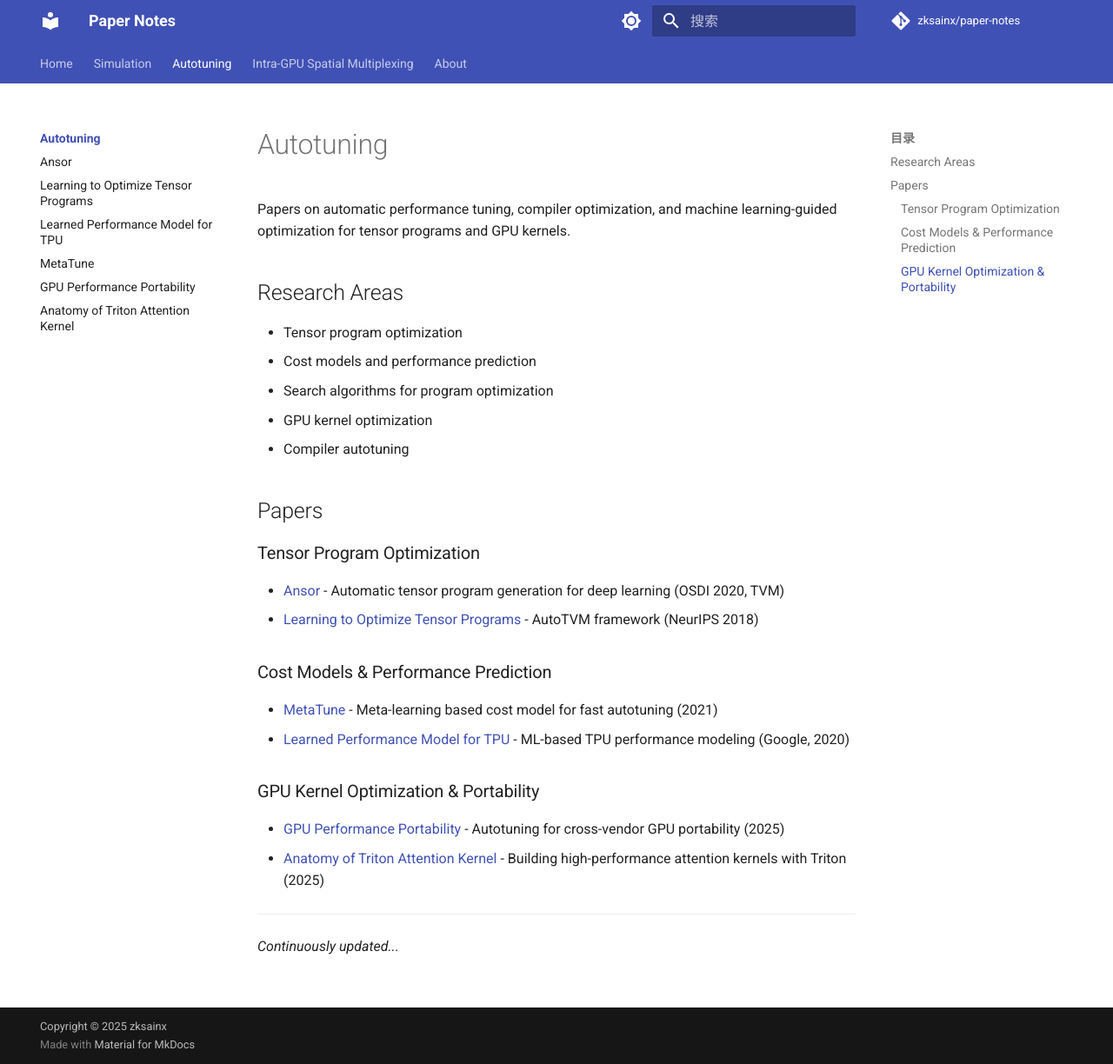
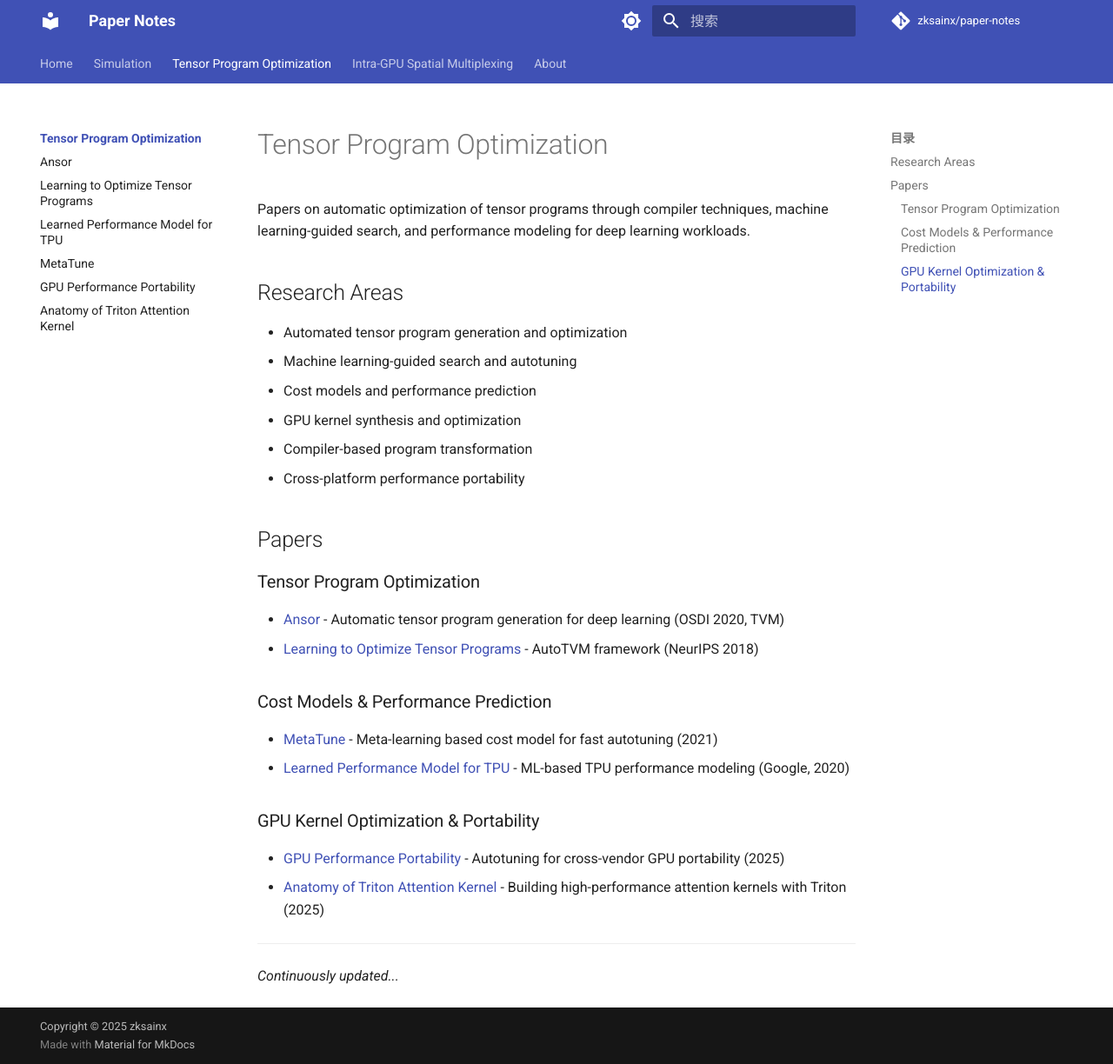
Before and after one commit to zksainx/paper-notes, an MkDocs documentation site: the page built from docs/autotuning/index.md, in a window 1280 px wide and 1224 px high. Shown: the whole window at 87% size. Built offline with MkDocs 1.6.1 and Material for MkDocs 9.7.7, drawn with Linux system fonts in a browser that asks for light colours; comment, search, counter and statistics services are not loaded.

Commit message:
change autuning to tensor program optimization

```diff
--- a/docs/autotuning/index.md
+++ b/docs/autotuning/index.md
@@ -1,14 +1,15 @@
-# Autotuning
+# Tensor Program Optimization
 
-Papers on automatic performance tuning, compiler optimization, and machine learning-guided optimization for tensor programs and GPU kernels.
+Papers on automatic optimization of tensor programs through compiler techniques, machine learning-guided search, and performance modeling for deep learning workloads.
 
 ## Research Areas
 
-- Tensor program optimization
+- Automated tensor program generation and optimization
+- Machine learning-guided search and autotuning
 - Cost models and performance prediction
-- Search algorithms for program optimization
-- GPU kernel optimization
-- Compiler autotuning
+- GPU kernel synthesis and optimization
+- Compiler-based program transformation
+- Cross-platform performance portability
 
 ## Papers
 
--- a/mkdocs.yml
+++ b/mkdocs.yml
@@ -101,7 +101,7 @@ nav:
       - SimAI: simulation/simai.md
       - VIDUR: simulation/vidur.md
       - vTrain: simulation/vtrain.md
-  - Autotuning:
+  - Tensor Program Optimization:
       - autotuning/index.md
       - Ansor: autotuning/ansor.md
       - Learning to Optimize Tensor Programs: autotuning/learning-optimize-tensor-programs.md
```
Also changed, not shown: docs/index.md (+2 -2 lines).
